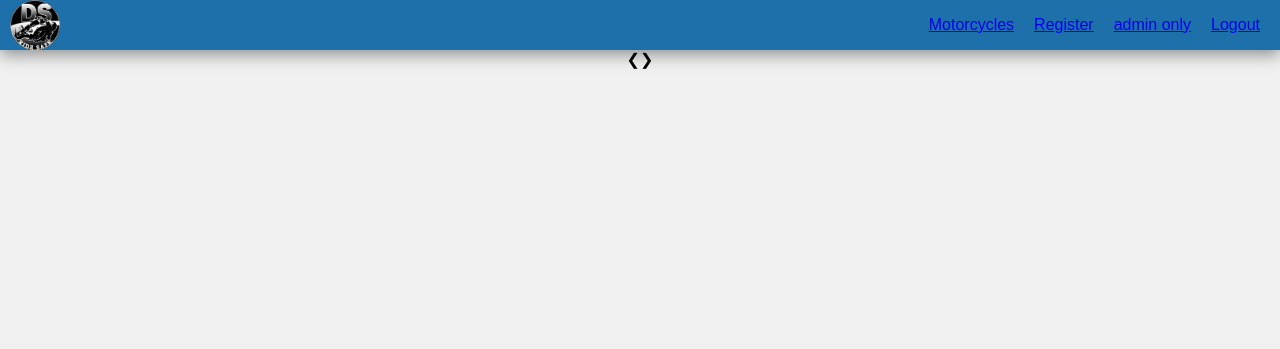
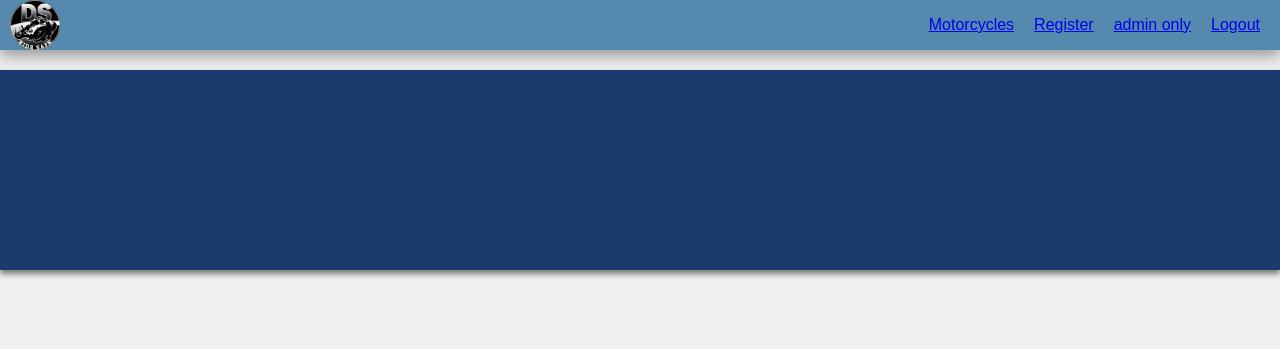
Before and after one commit to ElongatedMust/final, a PHP site: page /homepage.php in a window 1280 px wide. Shown: the top 349 px of the page. Run offline with PHP 8.4, Linux system fonts and the light colour scheme; the visitor is signed in with stand-in values (Sample User, id 1); data that the repository does not hold is empty.

Commit message:
minor changes

```diff
--- a/Styling/header.css
+++ b/Styling/header.css
@@ -13,7 +13,7 @@ nav {
     display: flex;
     justify-content: space-between;
     align-items: center;
-    background-color: rgb(29, 112, 169);
+    background-color: rgb(85, 138, 174);
     box-shadow: 0 5px 15px rgba(0, 0, 0, 0.4);
 
 }
--- a/Styling/homepage.css
+++ b/Styling/homepage.css
@@ -81,3 +81,20 @@
         display: none;
     }
 }
+
+.links{
+
+    color: #000; /* Replace #000 with your desired color code */
+    text-decoration: none; /* Removes the underline from the link */
+
+
+}
+
+.banner{
+    width: auto;
+    height: 200px;
+    background-color: rgb(27, 59, 111);
+    margin-bottom: 20px ;
+    margin-top: 20px;
+    box-shadow: 0 4px 6px rgba(0, 0, 0, 0.5);
+}
--- a/homepage.php
+++ b/homepage.php
@@ -13,7 +13,7 @@ if (!isset($_SESSION['user_id'])) {
 
 $isAdmin = isset($_SESSION['is_admin']) && $_SESSION['is_admin'] == 1;
 ?>
-<script>
+<!-- <script>
     let currentSlide = 0;
     const slides = document.getElementsByClassName("carousel-slide");
 
@@ -36,9 +36,9 @@ $isAdmin = isset($_SESSION['is_admin']) && $_SESSION['is_admin'] == 1;
         }
         slides[currentSlide].style.display = "block";
     }
-</script>
-<div class="carousel-container">
-    <!-- Image slides -->
+</script> -->
+<!-- <div class="carousel-container">
+
     <div class="carousel-slide">
         <img src="images/slide1.jpg" alt="Image 1">
     </div>
@@ -47,11 +47,14 @@ $isAdmin = isset($_SESSION['is_admin']) && $_SESSION['is_admin'] == 1;
     </div>
     <div class="carousel-slide">
         <img src="images/slide3.jpg" alt="Image 3">
-    </div>
+    </div> -->
 
     <!-- Navigation buttons -->
-    <a class="carousel-btn" onclick="changeSlide(-1)">&#10094;</a>
+    <!-- <a class="carousel-btn" onclick="changeSlide(-1)">&#10094;</a>
     <a class="carousel-btn" onclick="changeSlide(1)">&#10095;</a>
+</div> -->
+<div class="banner">
+
 </div>
 <?php
 // Create a new database instance
@@ -73,14 +76,17 @@ if (!$content) {
     echo '<div class="card-container">';
     while ($item = $content->fetch(PDO::FETCH_ASSOC)) {
         echo '<div class="card">
-
+            <a href="admin.php" class="links">
             <div class="imagecap">
                 <img src="' . $item['path_image'] . '" alt="' . $item['title'] . '">
             </div>
+
+
             <div class="info">
                 <h2 class="title">' . $item['title'] . '</h2>
                 <p class="text">' . $item['text'] . '</p>
             </div>
+            </a>
         </div>';
     }
     echo '</div>';
```
Also changed, not shown: imageform.php (added).
